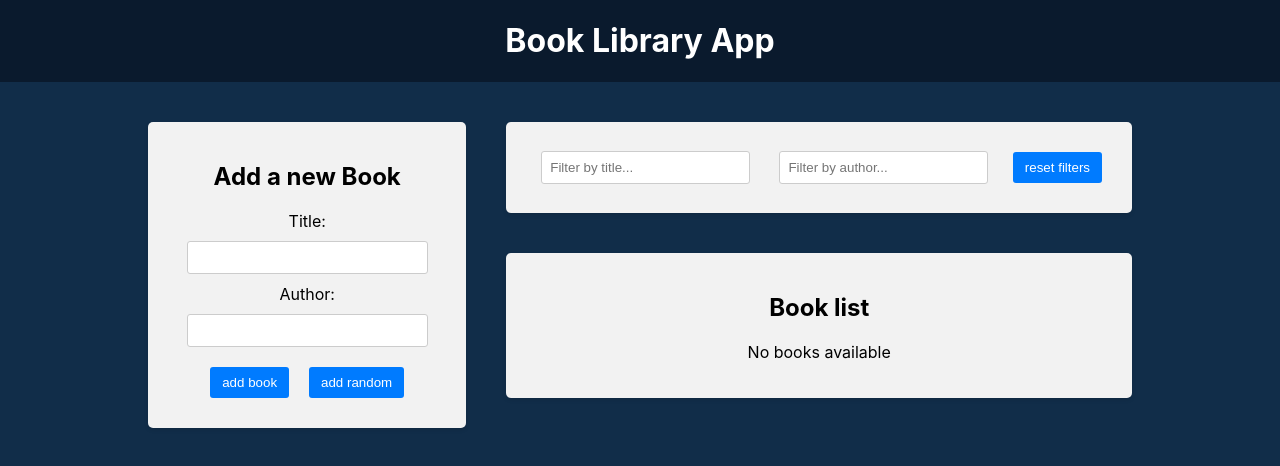
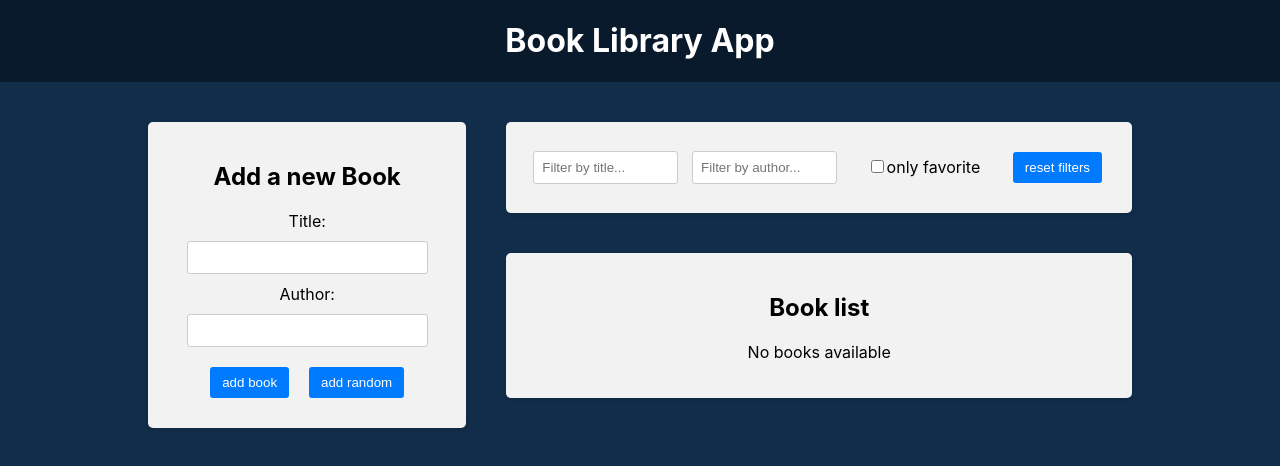
Before and after one commit to anturchin/react-redux, a React (Create React App) app in the folder frontend/: page / in a window 1280 px wide. Shown: the top 466 px of the page. Built offline with nearby package versions, Linux system fonts and the light colour scheme.

Commit message:
add favorite checkbox filter

```diff
--- a/frontend/src/components/bookList/BookList.js
+++ b/frontend/src/components/bookList/BookList.js
@@ -2,7 +2,11 @@
 import { deleteBook } from '../../redux/books/actionCreators';
 import { BsBookmarkStar, BsBookmarkStarFill } from "react-icons/bs";
 
-import { selectTitleFilter, selectAuthorFilter } from '../../redux/slices/filterSlice';
+import {
+	selectTitleFilter,
+	selectAuthorFilter,
+	selectOnlyFavoriteFilter,
+} from '../../redux/slices/filterSlice';
 import { toggleFavoriteBook } from '../../redux/books/actionCreators';
 
 
@@ -13,6 +17,7 @@
 	const books = useSelector((state) => state.books);
 	const titleFilter = useSelector(selectTitleFilter);
 	const authorFilter = useSelector(selectAuthorFilter);
+	const onlyFavoriteFilter = useSelector(selectOnlyFavoriteFilter);
 	const dispatch = useDispatch();
 
 	const handleDeleteBook = (id) => {
@@ -31,9 +36,10 @@
 		const matchesAuthor = book.author
 			.toLowerCase()
 			.includes(authorFilter.toLowerCase());
-		console.log(matchesAuthor);
-		console.log(matchesTitle);
-		return matchesTitle && matchesAuthor;
+
+		const matchesFavorite = onlyFavoriteFilter ? book.isFavorite : true
+
+		return matchesTitle && matchesAuthor && matchesFavorite;
 	})
 
 	return (
--- a/frontend/src/components/filter/Filter.js
+++ b/frontend/src/components/filter/Filter.js
@@ -1,5 +1,13 @@
 import { useDispatch, useSelector } from 'react-redux';
-import { setTitleFilter, setAuthorFilter, resetFilters, selectTitleFilter, selectAuthorFilter } from '../../redux/slices/filterSlice';
+import {
+	setTitleFilter,
+	setAuthorFilter,
+	setOnlyFavoriteFilter,
+	resetFilters,
+	selectTitleFilter,
+	selectAuthorFilter,
+	selectOnlyFavoriteFilter,
+} from '../../redux/slices/filterSlice';
 
 import './Filter.css';
 
@@ -7,6 +15,7 @@
 	const dispatch = useDispatch();
 	const titleFilter = useSelector(selectTitleFilter);
 	const authorFilter = useSelector(selectAuthorFilter);
+	const onlyFavoriteFilter = useSelector(selectOnlyFavoriteFilter);
 
 	const handleTitleFilterChange = (e) => {
 		dispatch(setTitleFilter(e.target.value));
@@ -14,6 +23,10 @@
 
 	const handleAuthorFilterChange = (e) => {
 		dispatch(setAuthorFilter(e.target.value));
+	}
+
+	const handleOnlyFavoriteChange = () => {
+		dispatch(setOnlyFavoriteFilter());
 	}
 
 	const handleResetFilters = () => {
@@ -39,6 +52,16 @@
 						onChange={handleAuthorFilterChange}
 					/>
 				</div>
+				<div className="filter-group">
+					<label>
+						<input
+							type="checkbox"
+							checked={onlyFavoriteFilter}
+							onChange={handleOnlyFavoriteChange}
+						/>
+						only favorite
+					</label>
+				</div>
 				<button
 					type="button"
 					onClick={handleResetFilters}
--- a/frontend/src/redux/slices/filterSlice.js
+++ b/frontend/src/redux/slices/filterSlice.js
@@ -3,6 +3,7 @@
 const initialState = {
 	title: '',
 	author: '',
+	onlyFavorite: false,
 }
 
 const filterSlice = createSlice({
@@ -16,17 +17,22 @@
 		setAuthorFilter: (state, action) => {
 			state.author = action.payload;
 		},
-		resetFilters: (state) => {
+		setOnlyFavoriteFilter: (state) => {
+			state.onlyFavorite = !state.onlyFavorite;
+		},
+		resetFilters: () => {
 			return initialState;
 		},
 	}
 
 });
 
-export const { setTitleFilter, setAuthorFilter, resetFilters } = filterSlice.actions;
+export const { setTitleFilter, setAuthorFilter, setOnlyFavoriteFilter, resetFilters } = filterSlice.actions;
 
 export const selectTitleFilter = state => state.filter.title;
 
 export const selectAuthorFilter = state => state.filter.author;
 
+export const selectOnlyFavoriteFilter = state => state.filter.onlyFavorite;
+
 export default filterSlice.reducer;
```
